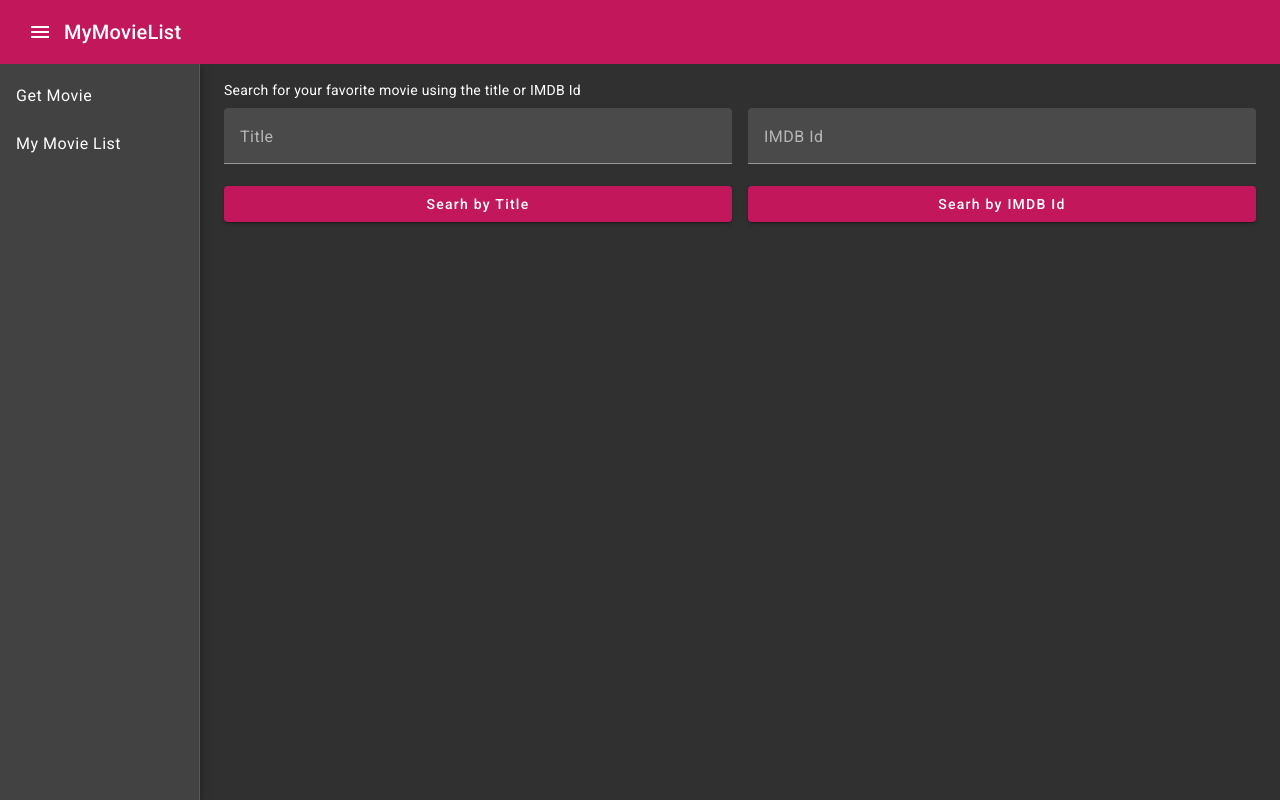
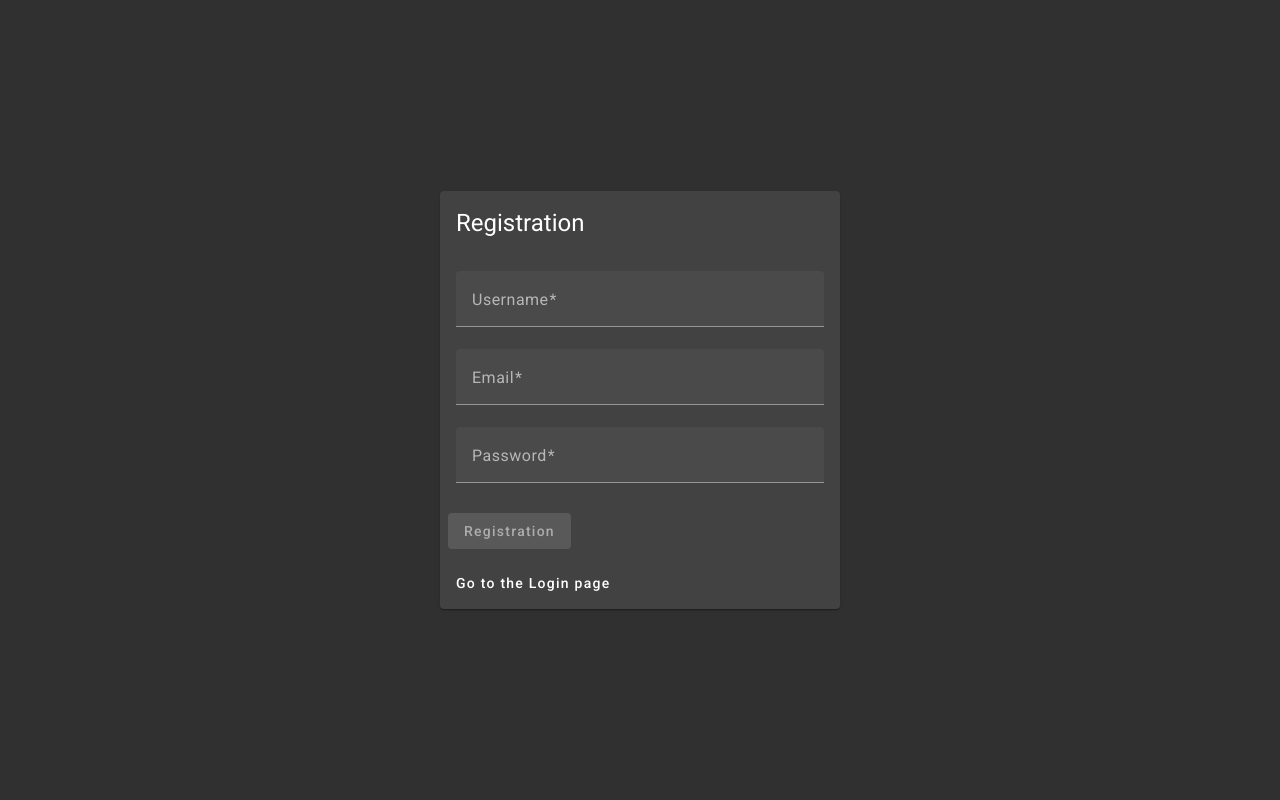
Before and after one commit to sipemopo92/MyMovieList, an Angular app in the folder frontend-Angular/: page /register in a window 1280 px wide. Before the commit this address led to /getfilm. Built offline with nearby package versions, Linux system fonts and the light colour scheme.

Commit message:
add LoginComponent and RegisterComponent

```diff
--- /dev/null
+++ b/frontend-Angular/src/app/components/login/login.component.html
@@ -0,0 +1,27 @@
+<div class="container">
+    <mat-card class="login-card card">
+        <mat-card-header>
+            <mat-card-title style="color: white">
+                <h1>Login</h1>
+            </mat-card-title>
+        </mat-card-header>
+        <form [formGroup]="formLogin" (ngSubmit)="login()">
+            <mat-card-content>
+                <mat-form-field appearance="fill" class="formgroup">
+                    <mat-label>Email</mat-label>
+                    <input matInput email type="email" formControlName="email">
+                </mat-form-field>
+                <mat-form-field appearance="fill" class="formgroup">
+                    <mat-label>Password</mat-label>
+                    <input matInput type="password" formControlName="password">
+                </mat-form-field>
+            </mat-card-content>
+            <mat-card-actions>
+                <button mat-raised-button color="primary" [disabled]="formLogin.invalid" type="submit">Login</button>
+            </mat-card-actions>
+        </form>
+        <mat-card-actions>
+            <button mat-button (click)="goToRegistration()">Go to the registration page</button>
+        </mat-card-actions>
+    </mat-card>
+</div>
--- /dev/null
+++ b/frontend-Angular/src/app/components/login/login.component.scss
@@ -0,0 +1,15 @@
+.container {
+    display: flex;
+    justify-content: center;
+    align-items: center;
+    height: 100vh;
+    background-color: #303030;
+}
+
+.login-card {
+    width: 400px;
+}
+
+.formgroup {
+    width: 100%;
+}
--- /dev/null
+++ b/frontend-Angular/src/app/components/login/login.component.ts
@@ -0,0 +1,44 @@
+import { Component, OnInit } from '@angular/core';
+import { FormControl, FormGroup, NgForm, Validators } from '@angular/forms';
+import { Router } from '@angular/router';
+
+@Component({
+  selector: 'app-login',
+  templateUrl: './login.component.html',
+  styleUrls: ['./login.component.scss']
+})
+export class LoginComponent implements OnInit {
+
+  formLogin: FormGroup = new FormGroup({});
+
+
+  constructor(private router: Router) { }
+
+
+  ngOnInit() {
+    this.newFormLogin();
+  }
+
+  newFormLogin() {
+    this.formLogin = new FormGroup({
+      email: new FormControl('', [Validators.required] ),
+      password: new FormControl('', [Validators.required, Validators.minLength(4)]),
+    });
+  }
+  get email() { return this.formLogin.get('email'); }
+  get password() { return this.formLogin.get('password'); }
+
+
+  login() {
+    let email = this.formLogin.value.email;
+    let password = this.formLogin.value.password;
+    console.log(`EMAIL: ${email}`);
+    console.log(`PASSWORD: ${password}`);
+  }
+
+  goToRegistration() {
+    this.router.navigate(['register']);
+  }
+
+
+}
--- a/frontend-Angular/src/app/components/main/main.component.ts
+++ b/frontend-Angular/src/app/components/main/main.component.ts
@@ -1,6 +1,7 @@
 import { Component, ViewChild } from '@angular/core';
 import { MatSidenav } from '@angular/material/sidenav';
-import { BreakpointObserver, Breakpoints, BreakpointState } from '@angular/cdk/layout'; `
+import { BreakpointObserver, Breakpoints, BreakpointState } from '@angular/cdk/layout';import { Router } from '@angular/router';
+ `
 `
 @Component({
   selector: 'app-main',
@@ -9,20 +10,21 @@ import { BreakpointObserver, Breakpoints, BreakpointState } from '@angular/cdk/l
 })
 export class MainComponent {
 
+  @ViewChild(MatSidenav) sidenav!: MatSidenav;
   public isScreenSmall!: boolean
 
-  constructor(private breakpointObserver: BreakpointObserver) { }
+  constructor(private breakpointObserver: BreakpointObserver, private router: Router) { }
 
   ngOnInit() {
     this.breakpointObserver.observe([Breakpoints.Small, Breakpoints.XSmall]).subscribe((state: BreakpointState) => {
       this.isScreenSmall = state.matches;
     });
 
-    // this.router.events.subscribe(() => {
-    //   if (this.sidenav.mode === 'over') {
-    //     this.sidenav.close();
-    //   }
-    // });
+    this.router.events.subscribe(() => {
+      if (this.sidenav.mode === 'over') {
+        this.sidenav.close();
+      }
+    });
 
   }
 
--- /dev/null
+++ b/frontend-Angular/src/app/components/register/register.component.html
@@ -0,0 +1,31 @@
+<div class="container">
+    <mat-card class="login-card card">
+        <mat-card-header>
+            <mat-card-title style="color: white">
+                <h1>Registration</h1>
+            </mat-card-title>
+        </mat-card-header>
+        <form [formGroup]="formRegister" (ngSubmit)="register()">
+            <mat-card-content>
+                <mat-form-field appearance="fill" class="formgroup">
+                    <mat-label>Username</mat-label>
+                    <input matInput email type="text" formControlName="name">
+                </mat-form-field>
+                <mat-form-field appearance="fill" class="formgroup">
+                    <mat-label>Email</mat-label>
+                    <input matInput email type="email" formControlName="email">
+                </mat-form-field>
+                <mat-form-field appearance="fill" class="formgroup">
+                    <mat-label>Password</mat-label>
+                    <input matInput type="password" formControlName="password">
+                </mat-form-field>
+            </mat-card-content>
+            <mat-card-actions>
+                <button mat-raised-button color="primary" [disabled]="formRegister.invalid" type="submit">Registration</button>
+            </mat-card-actions>
+        </form>
+        <mat-card-actions>
+            <button mat-button (click)="goToLogin()">Go to the Login page</button>
+        </mat-card-actions>
+    </mat-card>
+</div>
--- /dev/null
+++ b/frontend-Angular/src/app/components/register/register.component.scss
@@ -0,0 +1,15 @@
+.container {
+    display: flex;
+    justify-content: center;
+    align-items: center;
+    height: 100vh;
+    background-color: #303030;
+}
+
+.login-card {
+    width: 400px;
+}
+
+.formgroup {
+    width: 100%;
+}
--- /dev/null
+++ b/frontend-Angular/src/app/components/register/register.component.ts
@@ -0,0 +1,49 @@
+import { Component } from '@angular/core';
+import { FormControl, FormGroup, Validators } from '@angular/forms';
+import { Router } from '@angular/router';
+
+@Component({
+  selector: 'app-register',
+  templateUrl: './register.component.html',
+  styleUrls: ['./register.component.scss']
+})
+export class RegisterComponent {
+
+  formRegister: FormGroup = new FormGroup({});
+
+
+  constructor(private router: Router) { }
+
+
+  ngOnInit() {
+    this.newFormRegister();
+  }
+
+
+  newFormRegister() {
+    this.formRegister = new FormGroup({
+      name: new FormControl('', [Validators.required]),
+      email: new FormControl('', [Validators.required] ),
+      password: new FormControl('', [Validators.required, Validators.minLength(4)]),
+    });
+  }
+  get name() { return this.formRegister.get('name'); }
+  get email() { return this.formRegister.get('email'); }
+  get password() { return this.formRegister.get('password'); }
+
+
+  register() {
+    let name = this.formRegister.value.name;
+    let email = this.formRegister.value.email;
+    let password = this.formRegister.value.password;
+    console.log(`NAME: ${name}`);
+    console.log(`EMAIL: ${email}`);
+    console.log(`PASSWORD: ${password}`);
+  }
+
+
+  goToLogin() {
+    this.router.navigate(['login']);
+  }
+
+}
```
Also changed, not shown: frontend-Angular/src/app/app-routing.module.ts (+10 -0 lines), frontend-Angular/src/app/app.module.ts (+7 -2 lines).
